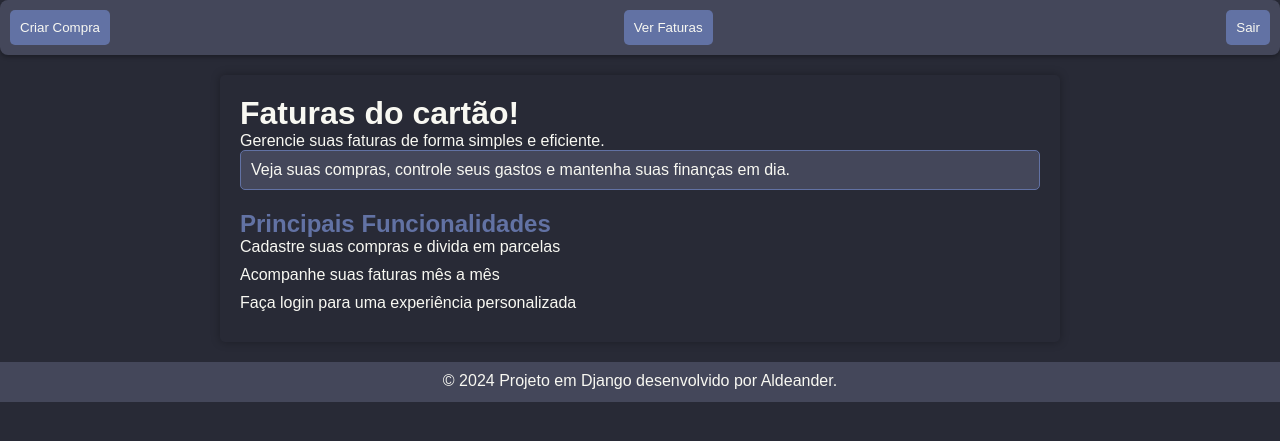
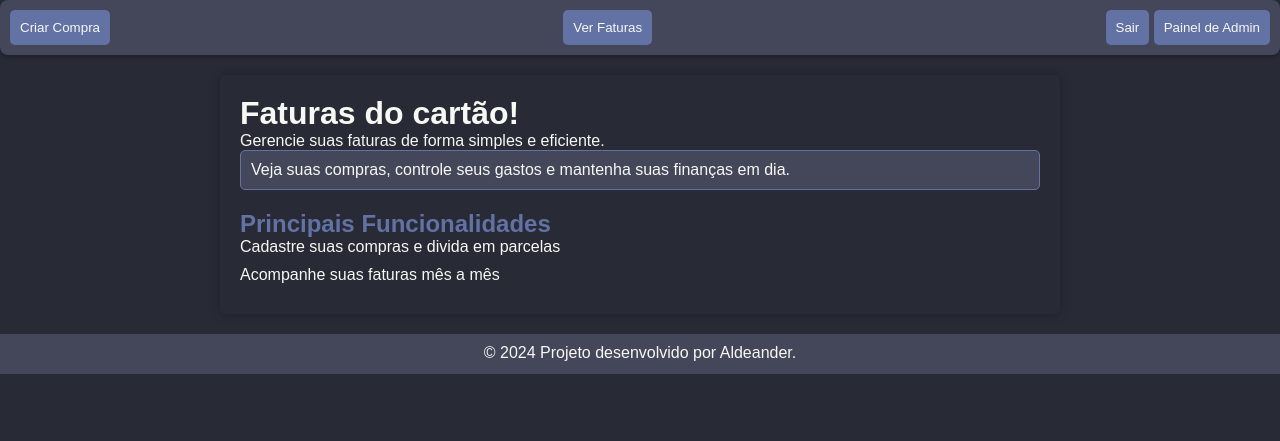
Before and after one commit to aldeandersantos/Django_Faturas, a Django app: page / in a window 1280 px wide. Shown: the top 441 px of the page. Run offline with Django 5.2, Linux system fonts and the light colour scheme; the visitor is signed in with stand-in values (Sample User, id 1).

Commit message:
Adicionado painel de admin no menu

```diff
--- a/app_faturas/urls.py
+++ b/app_faturas/urls.py
@@ -7,6 +7,7 @@ from .views import (
 
 urlpatterns = [
     path('', pagina_inicial, name='pagina_inicial'),
+    path('admin/', pagina_inicial, name='admin'),
     path('cadastrar_compra/', cadastrar_compra, name='cadastrar_compra'),
     path('faturas/', visualizar_faturas, name='visualizar_faturas'),
 ]
--- a/templates/app_faturas/base.html
+++ b/templates/app_faturas/base.html
@@ -25,6 +25,9 @@
           <form method="post" action="{% url 'logout' %}">
             {% csrf_token %}
             <button class="logout-button" type="submit">Sair</button>
+            {% if user.is_authenticated and user.is_staff %}
+            <button class="custom-button" onclick="window.location.href='{% url 'admin' %}'">Painel de Admin</button>
+            {% endif %}
           </form>
         </div>
       </header>
@@ -45,7 +48,7 @@
     <footer>
             <!--div class="footer-container">
             </div-->
-            <p> &copy; 2024 Projeto em Django desenvolvido por Aldeander.</p>
+            <p> &copy; 2024 Projeto desenvolvido por Aldeander.</p>
     </footer>
 </body>
 </html>
--- a/templates/app_faturas/index.html
+++ b/templates/app_faturas/index.html
@@ -16,7 +16,6 @@
     <ul>
       <li>Cadastre suas compras e divida em parcelas</li>
       <li>Acompanhe suas faturas mês a mês</li>
-      <li>Faça login para uma experiência personalizada</li>
     </ul>
   </div>
 </div>
```
